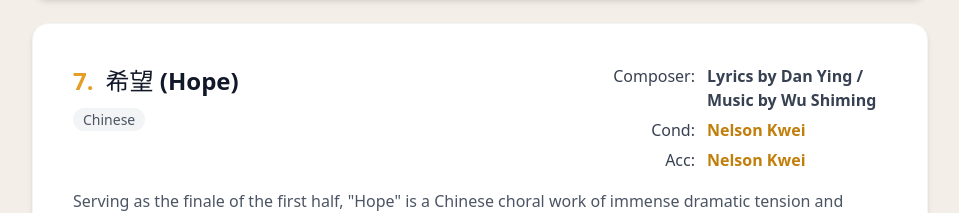
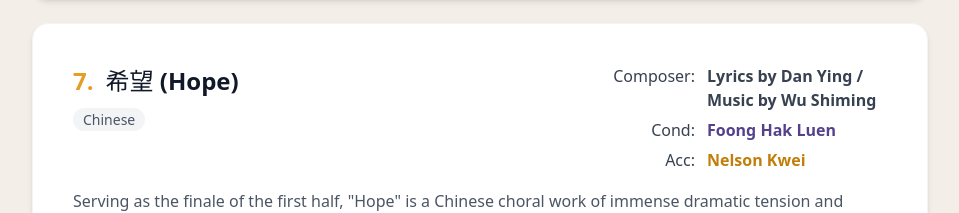
Before and after one commit to burning846/choir_website, a React (Vite) app: page /performance-may-10 in a window 1280 px wide. Shown: the part 2585-2798 px from the top of the page, without its empty margins (160-1119 px from the left). Built offline with nearby package versions, Linux system fonts and the light colour scheme.

Commit message:
fix: correct the conductor of 'Hope' to Foong Hak Luen

```diff
--- a/src/data/performance-may-10.ts
+++ b/src/data/performance-may-10.ts
@@ -173,7 +173,7 @@ export const performanceMay10Data = {
         {
           "id": 7,
           "title": "希望",
-          "conductor": "桂乃舜",
+          "conductor": "冯克伦",
           "accompanist": "桂乃舜",
           "segmentPost": ["全体下台（报幕）"],
           "composer": "淡莹 词 / 吴世铭 曲",
@@ -603,7 +603,7 @@ export const performanceMay10Data = {
         {
           "id": 7,
           "title": "希望 (Hope)",
-          "conductor": "Nelson Kwei",
+          "conductor": "Foong Hak Luen",
           "accompanist": "Nelson Kwei",
           "segmentPost": ["All off stage (Announcement)"],
           "composer": "Lyrics by Dan Ying / Music by Wu Shiming",
```
